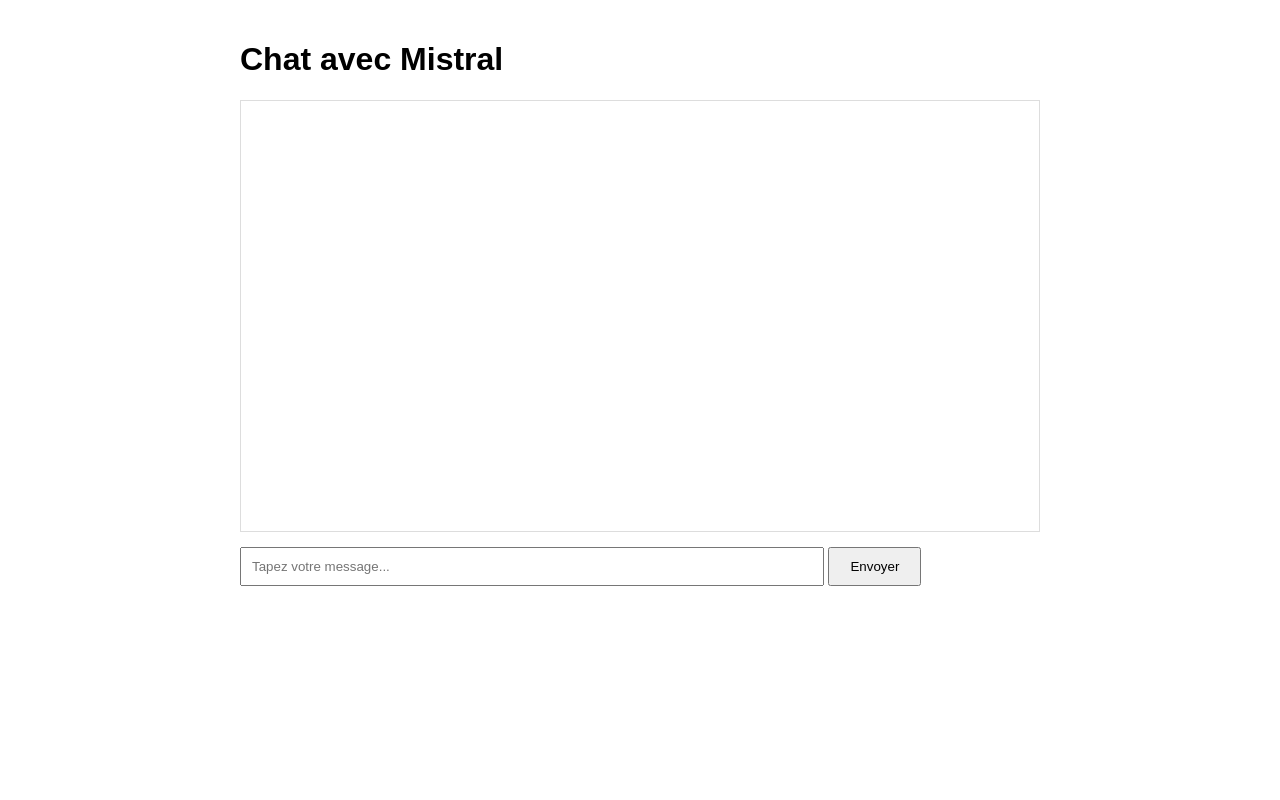
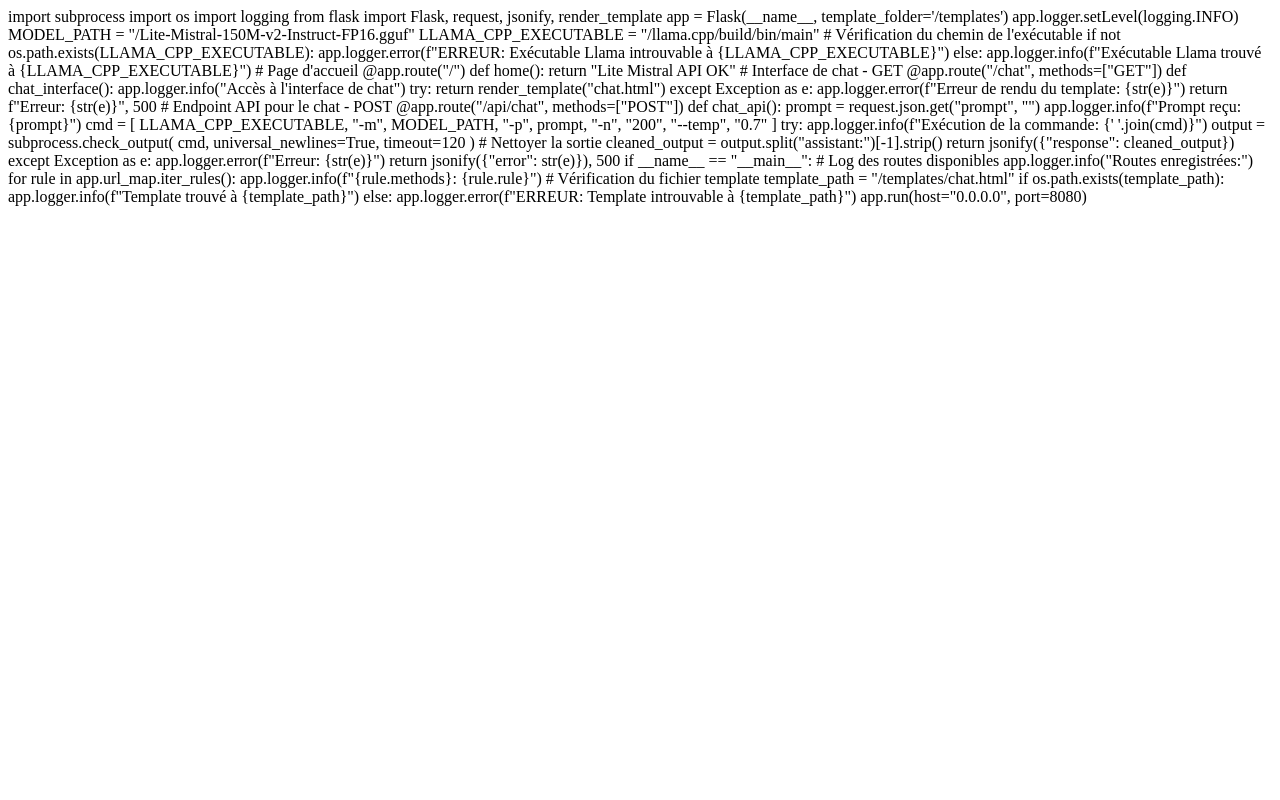
Before and after one commit to Tigroufou29/ethicbot-lite, a Flask app: page /chat in a window 1280 px wide. Run offline with Flask 3, Linux system fonts and the light colour scheme.

Commit message:
Update chat.html

```diff
--- a/templates/chat.html
+++ b/templates/chat.html
@@ -1,63 +1,74 @@
-<!DOCTYPE html>
-<html>
-<head>
-    <title>Chat Mistral</title>
-    <style>
-        body { font-family: Arial, sans-serif; max-width: 800px; margin: 0 auto; padding: 20px; }
-        #chatbox { height: 400px; overflow-y: auto; border: 1px solid #ddd; padding: 15px; margin-bottom: 15px; }
-        .message { margin-bottom: 10px; }
-        .user { color: #0066cc; font-weight: bold; }
-        .assistant { color: #009933; font-weight: bold; }
-        .error { color: #cc0000; }
-        input[type="text"] { width: 70%; padding: 10px; }
-        button { padding: 10px 20px; }
-    </style>
-</head>
-<body>
-    <h1>Chat avec Mistral</h1>
-    <div id="chatbox"></div>
-    <div>
-        <input type="text" id="message" placeholder="Tapez votre message...">
-        <button onclick="sendMessage()">Envoyer</button>
-    </div>
+import subprocess
+import os
+import logging
+from flask import Flask, request, jsonify, render_template
 
-    <script>
-        async function sendMessage() {
-            const input = document.getElementById('message');
-            const message = input.value.trim();
-            if (!message) return;
+app = Flask(__name__, template_folder='/templates')
+app.logger.setLevel(logging.INFO)
 
-            const chatbox = document.getElementById('chatbox');
-            chatbox.innerHTML += `<div class="message user">Vous: ${message}</div>`;
-            chatbox.scrollTop = chatbox.scrollHeight;
+MODEL_PATH = "/Lite-Mistral-150M-v2-Instruct-FP16.gguf"
+LLAMA_CPP_EXECUTABLE = "/llama.cpp/build/bin/main"
 
-            try {
-                const response = await fetch('/api/chat', {
-                    method: 'POST',
-                    headers: {'Content-Type': 'application/json'},
-                    body: JSON.stringify({
-                        prompt: message  // Format attendu par votre backend
-                    })
-                });
+# Vérification du chemin de l'exécutable
+if not os.path.exists(LLAMA_CPP_EXECUTABLE):
+    app.logger.error(f"ERREUR: Exécutable Llama introuvable à {LLAMA_CPP_EXECUTABLE}")
+else:
+    app.logger.info(f"Exécutable Llama trouvé à {LLAMA_CPP_EXECUTABLE}")
 
-                const data = await response.json();
-                if (data.response) {
-                    chatbox.innerHTML += `<div class="message assistant">IA: ${data.response}</div>`;
-                } else if (data.error) {
-                    chatbox.innerHTML += `<div class="message error">Erreur: ${data.error}</div>`;
-                }
-                chatbox.scrollTop = chatbox.scrollHeight;
-            } catch (error) {
-                chatbox.innerHTML += `<div class="message error">Erreur réseau: ${error.message}</div>`;
-                chatbox.scrollTop = chatbox.scrollHeight;
-            }
+# Page d'accueil
+@app.route("/")
+def home():
+    return "Lite Mistral API OK"
 
-            input.value = '';
-        }
+# Interface de chat - GET
+@app.route("/chat", methods=["GET"])
+def chat_interface():
+    app.logger.info("Accès à l'interface de chat")
+    try:
+        return render_template("chat.html")
+    except Exception as e:
+        app.logger.error(f"Erreur de rendu du template: {str(e)}")
+        return f"Erreur: {str(e)}", 500
 
-        document.getElementById('message').addEventListener('keypress', e => {
-            if (e.key === 'Enter') sendMessage();
-        });
-    </script>
-</body>
-</html>
+# Endpoint API pour le chat - POST
+@app.route("/api/chat", methods=["POST"])
+def chat_api():
+    prompt = request.json.get("prompt", "")
+    app.logger.info(f"Prompt reçu: {prompt}")
+
+    cmd = [
+        LLAMA_CPP_EXECUTABLE,
+        "-m", MODEL_PATH,
+        "-p", prompt,
+        "-n", "200",
+        "--temp", "0.7"
+    ]
+
+    try:
+        app.logger.info(f"Exécution de la commande: {' '.join(cmd)}")
+        output = subprocess.check_output(
+            cmd,
+            universal_newlines=True,
+            timeout=120
+        )
+        # Nettoyer la sortie
+        cleaned_output = output.split("assistant:")[-1].strip()
+        return jsonify({"response": cleaned_output})
+    except Exception as e:
+        app.logger.error(f"Erreur: {str(e)}")
+        return jsonify({"error": str(e)}), 500
+
+if __name__ == "__main__":
+    # Log des routes disponibles
+    app.logger.info("Routes enregistrées:")
+    for rule in app.url_map.iter_rules():
+        app.logger.info(f"{rule.methods}: {rule.rule}")
+
+    # Vérification du fichier template
+    template_path = "/templates/chat.html"
+    if os.path.exists(template_path):
+        app.logger.info(f"Template trouvé à {template_path}")
+    else:
+        app.logger.error(f"ERREUR: Template introuvable à {template_path}")
+
+    app.run(host="0.0.0.0", port=8080)
```
